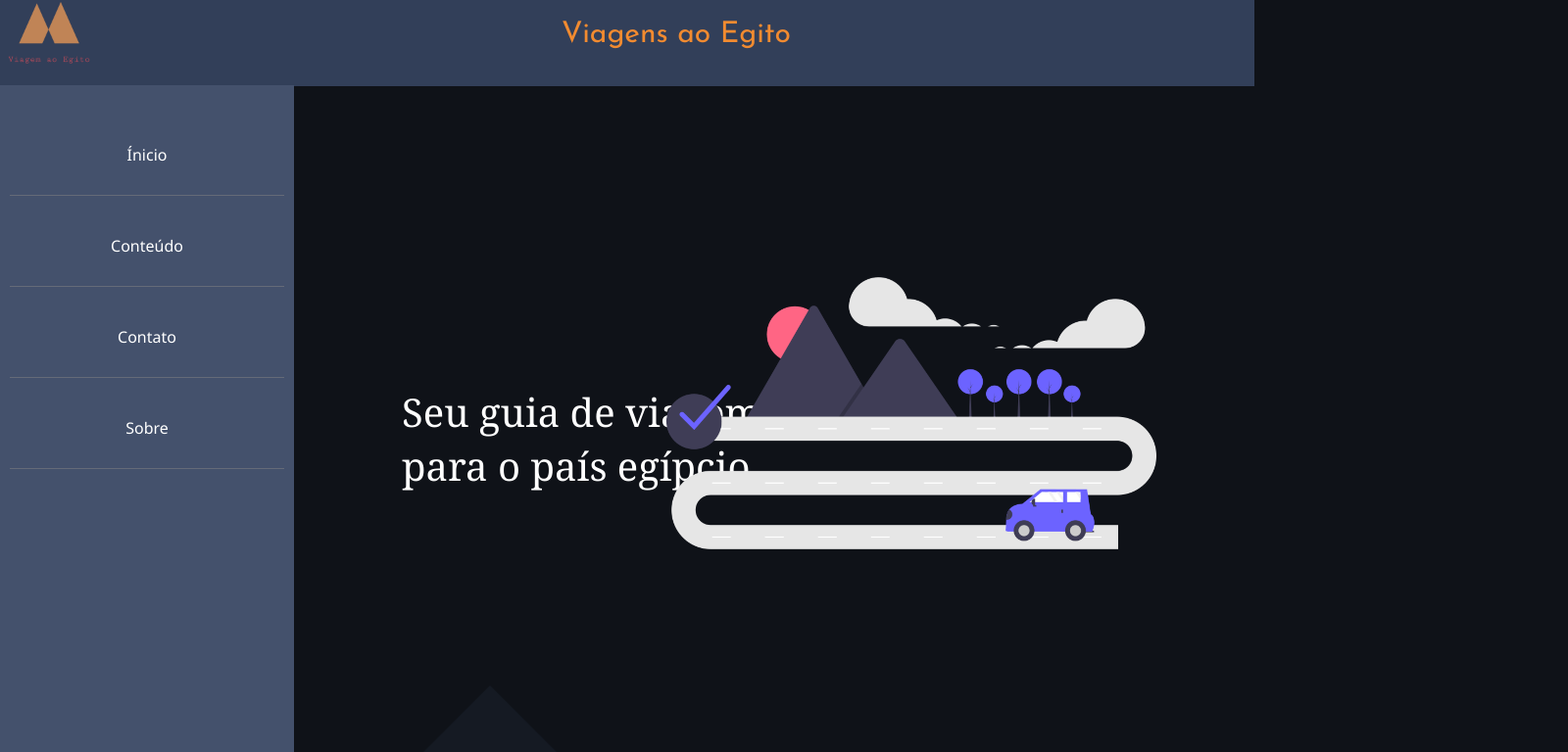
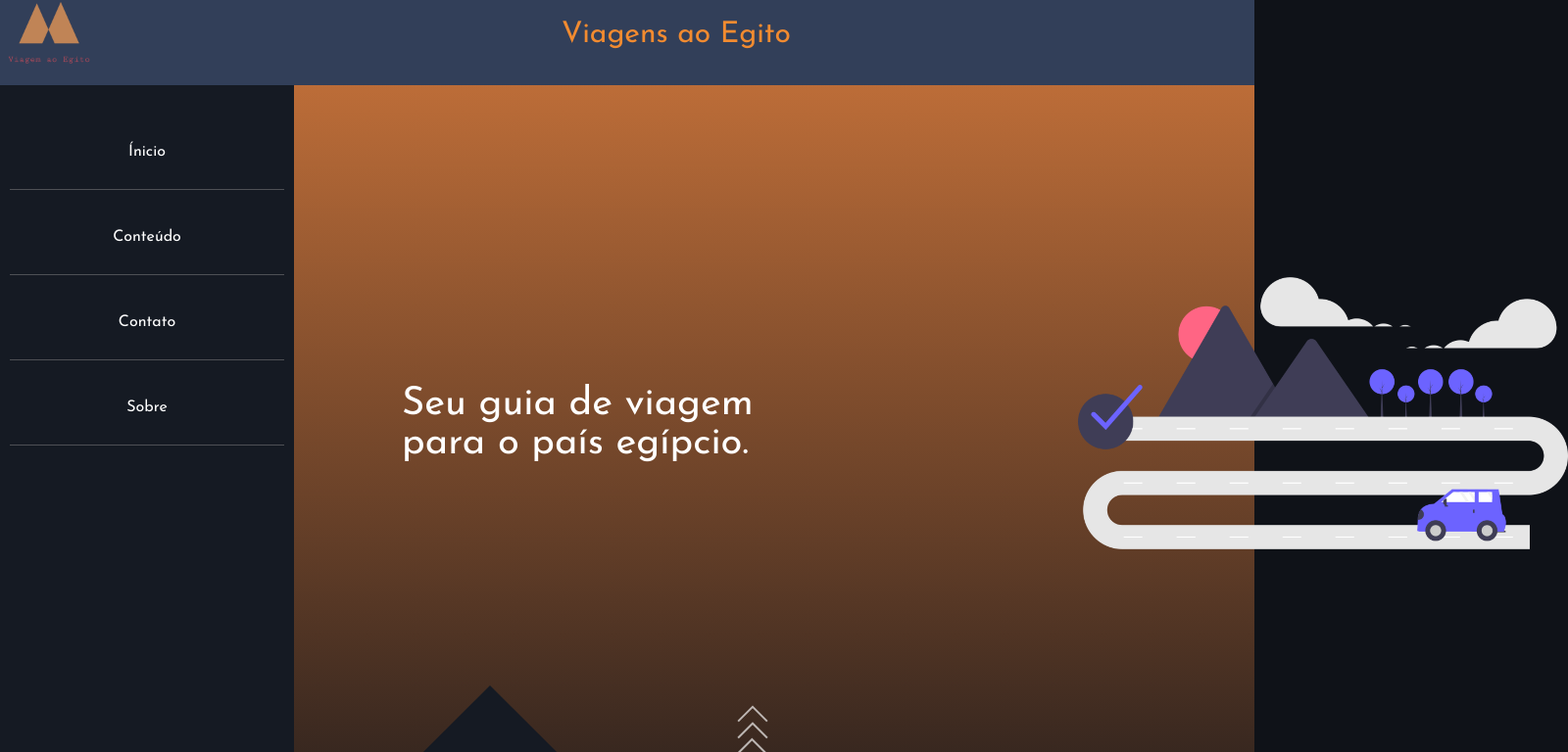
Before and after one commit to LuizFelipeCarminatti/ViagensEgito, a plain HTML site: page index.html in a window 1280 px wide. Shown: the part 17-785 px from the top of the page at 98% size, 1600 px wide, since content can reach past the window. Drawn offline with Linux system fonts and the light colour scheme.

Commit message:
Atualização3

```diff
--- a/app.js
+++ b/app.js
@@ -13,3 +13,17 @@ function ano() {
     anoAtual.innerHTML = ano
 }
 ano()
+
+let scroll = document.getElementById('scroll')
+window.addEventListener('scroll', () => {
+    if(window.pageYOffset > 400){
+        scroll.style.display = 'block'
+    }else{
+        scroll.style.display = 'none'
+    }
+
+})
+
+scroll.addEventListener('click', () => {
+    window.scrollTo(0, 0)
+})
--- a/index.html
+++ b/index.html
@@ -8,12 +8,16 @@
     <meta name="keywords" content="viagens, viagem, egito, site, pacote de viagem, antiguidade">
     <meta name="author" content="Luiz Felipe Carminatti">
     <meta name="viewport" content="width=device-width, initial-scale=1.0">
+    <link rel="stylesheet" href="../Programacao/fontawesome-free-6.2.0-web/css/all.css">
     <link rel="stylesheet" href="style.css">
     <link rel="stylesheet" href="media.css">
     <title>Viagens ao Egito</title>
 </head>
 <body>
     <main id="conteudo">
+        <button id="scroll">
+            <i class="fa-solid fa-angle-up"></i>
+        </button>
         <section id="inicio">
             <article>
                 <p>Seu guia de viagem para o país egípcio.</p>
@@ -23,6 +27,9 @@
                 <div id="piramide1"></div>
                 <div id="piramide2"></div>
                 <div id="piramide3"></div>
+            </div>
+            <div id="item">
+                <a href="#conteudo"><p class="seta"></p></a>
             </div>
         </section>
         <section id="conteudo"></section>
--- a/media.css
+++ b/media.css
@@ -32,6 +32,13 @@
     main#conteudo section#inicio img{
         display: none;
     }
+
+    section#inicio {
+        background-image: url("img/capa.jpg");
+        background-repeat: no-repeat;
+        background-size: contain;
+        opacity: 0.5;
+    }
 }
 
 @media only screen and (min-width: 992px) {
--- a/style.css
+++ b/style.css
@@ -18,7 +18,7 @@
     padding: 0;
     box-sizing: border-box;
     outline: none;
-    font-family: 'Segoe UI', Tahoma, Geneva, Verdana, sans-serif;
+    font-family: 'Josefin Sans', sans-serif;
 }
 body{
     background-color: var(--azuladoEscuro-cor);
@@ -34,10 +34,28 @@ body{
 main{
     grid-area: menu;
 }
+main section#inicio{
+    background-image: linear-gradient(var(--laranjado-cor), transparent);
+}
+main#conteudo button#scroll{
+    position: fixed;
+    bottom: 40px;
+    right: 40px;
+    width: 50px;
+    height: 50px;
+    font-size: 30px;
+    border: none;
+    border-radius: 5px;
+    background-color: var(--amarelado-cor);
+    display: none;
+}
+main#conteudo button#scroll:hover{
+    background-color: var(--laranjado-cor);
+}
 main#conteudo section#inicio img{
-    position: absolute;
-    right: 100px;
-    top: 300px;
+    position: relative;
+    left: 800px;
+    top: 200px;
 }
 main#conteudo section#inicio article{
     position: absolute;
@@ -48,7 +66,6 @@ main#conteudo section#inicio article{
 main section#inicio article p{
     color: #fff;
     font-size: 40px;
-    font-family: Georgia, 'Times New Roman', Times, serif;
 }
 main #triangulo #piramide1{
     width: 0px;
@@ -87,6 +104,53 @@ main #triangulo #piramide3{
     left: 800px;
 
 }
+main#conteudo div#item{
+    transform: translate(-50%, -50%);
+    position: absolute;
+    top: 90%;
+    left: 60%;
+}
+main#conteudo div#item p.seta{
+    border-top: 2px solid rgb(255, 255, 255);
+    border-left: 2px solid rgb(255, 255, 255);
+    transform: rotate(45deg);
+    width: 20px;
+    height: 20px;
+    animation-name: efeito-seta;
+    animation-iteration-count: infinite;
+    animation-duration: 2s;
+    transition: all 1s ease-in-out;
+    padding: 10px;
+}
+p.seta::before{
+    content: '';
+    border-top: 2px solid rgb(255, 255, 255);
+    border-left: 2px solid rgb(255, 255, 255);
+    width: 20px;
+    height: 20px;
+    display: block;
+}
+
+p.seta::after{
+    content: '';
+    border-top: 2px solid rgb(255, 255, 255);
+    border-left: 2px solid rgb(255, 255, 255);
+    width: 20px;
+    height: 20px;
+    display: inline-block;
+    position: relative;
+    left: 11px;
+    top: -10px;
+}
+@keyframes efeito-seta {
+    0%{
+        opacity: 1;
+        transform: translate(0px, 50px) rotate(45deg);
+    }
+    100%{
+        opacity: 0;
+    }
+}
 header{
     grid-area: header;
     position: fixed;
@@ -98,7 +162,6 @@ header{
 header p {
     margin: auto;
     font-size: 30px;
-    font-family: 'Josefin Sans', sans-serif;
     color: var(--amarelado-cor);
 }
 header .logo{
@@ -122,12 +185,13 @@ header button{
 }
 aside{
     grid-area: aside;
-    background-color: var(--azuladoClaro-cor);
+    background-color: var(--azuladoEscuro2-cor);
     padding: 5px;
     position: fixed;
     top: 104px;
     width: 300px;
     height: 100vh;
+    transition: all 0.5s linear;
 }
 aside nav{
     padding: 5px;
```
Also changed, not shown: img/capa.jpg (added).
